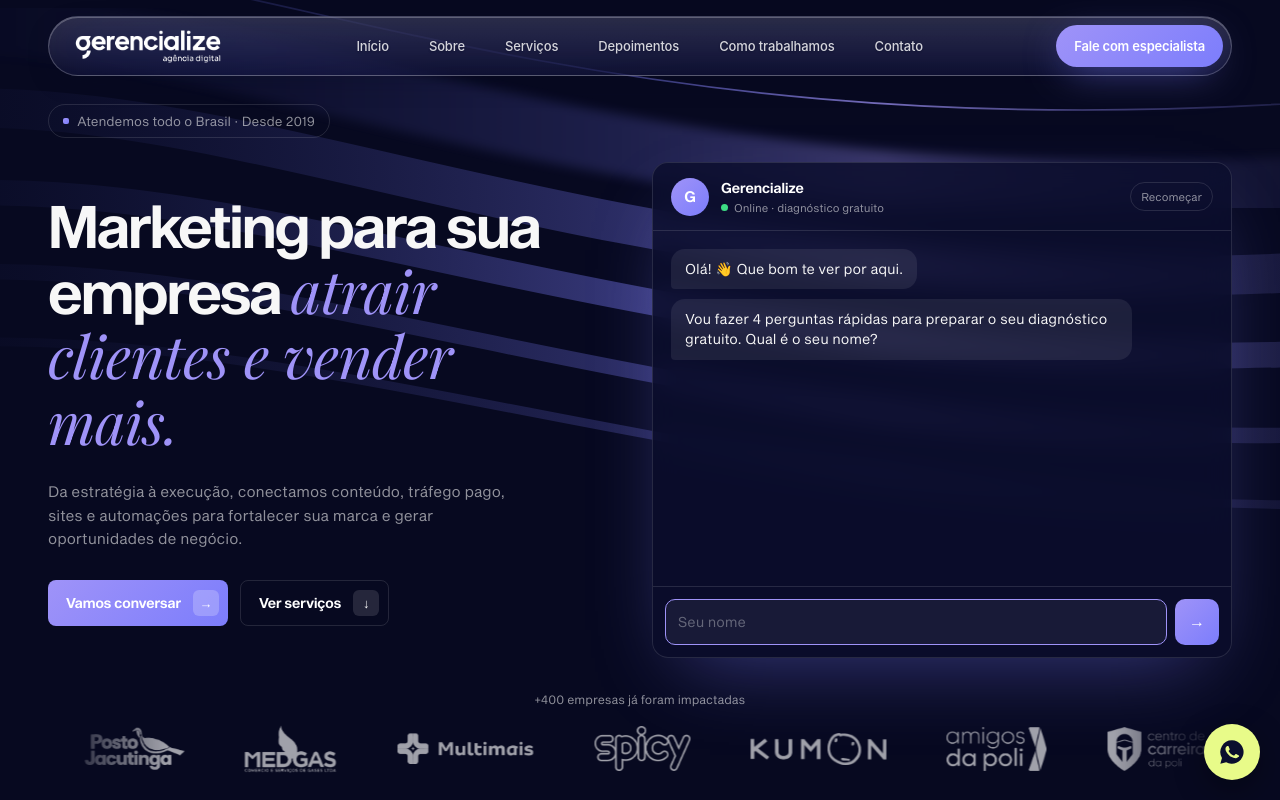
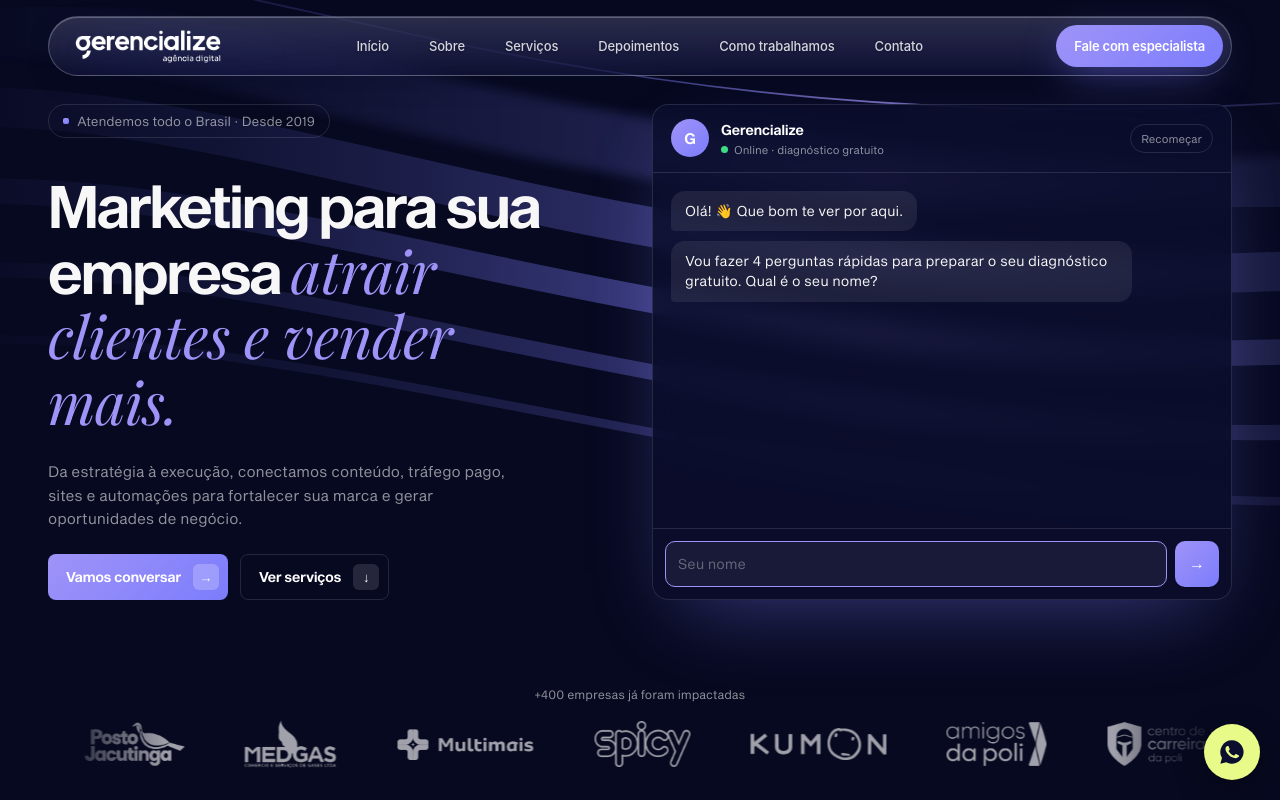
Before and after one commit to grlzpro/gerencialize-bio, a plain HTML site: page opcao-2.html in a window 1280 px wide. Shown: the top 800 px of the page. Drawn offline with Linux system fonts and the light colour scheme.

Commit message:
Capa: coluna de texto alinhada ao topo e à base do chat
Co-Authored-By: Claude Opus 5.5 <noreply@anthropic.com>

```diff
--- a/opcao-2.html
+++ b/opcao-2.html
@@ -8,7 +8,7 @@
 <link rel="preconnect" href="https://fonts.googleapis.com">
 <link rel="preconnect" href="https://fonts.gstatic.com" crossorigin>
 <link rel="stylesheet" href="https://fonts.googleapis.com/css2?family=Inter:wght@500;600&display=swap">
-<link rel="stylesheet" href="opcao-2/estilo.css?v=17">
+<link rel="stylesheet" href="opcao-2/estilo.css?v=18">
 </head>
 <body>
 
@@ -43,12 +43,9 @@
 
   <div class="wrap">
 
-    <div class="hero-top">
-      <span class="loc">Atendemos todo o Brasil · Desde 2019</span>
-    </div>
-
     <div class="hero-main">
-      <div>
+      <div class="hero-txt">
+        <span class="loc">Atendemos todo o Brasil · Desde 2019</span>
         <h1>Marketing para sua empresa <em>atrair clientes e vender mais.</em></h1>
         <p class="lead">Da estratégia à execução, conectamos conteúdo, tráfego pago, sites e automações para fortalecer sua marca e gerar oportunidades de negócio.</p>
         <div class="ctas">
--- a/opcao-2/estilo.css
+++ b/opcao-2/estilo.css
@@ -299,3 +299,16 @@ footer::before{content:"";position:absolute;left:0;right:0;top:0;height:200px;ba
 /* Combinação tipográfica: Sequel Sans firme + Playfair itálico no destaque */
 h1,h2{font-weight:600;letter-spacing:-.035em}
 h1 em,h2 em,h3 em,.about h2 span{font-family:'Playfair Display',Georgia,serif;font-style:italic;font-weight:400;letter-spacing:-.01em}
+
+/* Capa: coluna de texto ocupa exatamente a altura do chat
+   (topo da etiqueta = topo do chat; base dos botões = base do chat) */
+.hero-main{align-items:stretch;margin-top:0;padding-top:clamp(96px,13vh,8.5rem)}
+.hero-txt{display:flex;flex-direction:column;justify-content:space-between}
+.hero-txt .loc{align-self:flex-start}
+.hero-txt h1{margin-top:auto}
+.hero-txt .lead{margin-top:clamp(16px,2.4vh,26px)}
+.hero-txt .ctas{margin-top:clamp(20px,3vh,30px)}
+@media (max-width:960px){
+  .hero-main{padding-top:110px}
+  .hero-txt h1{margin-top:22px}
+}
```
